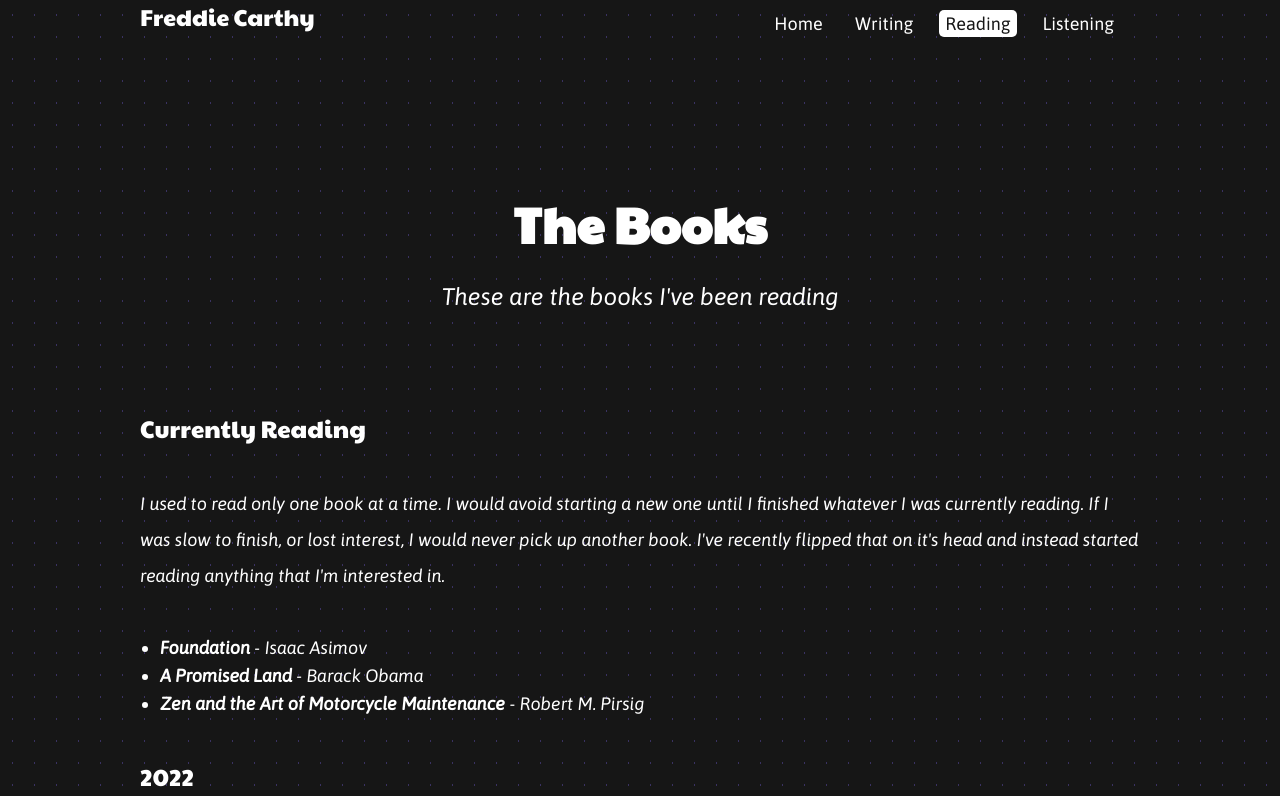
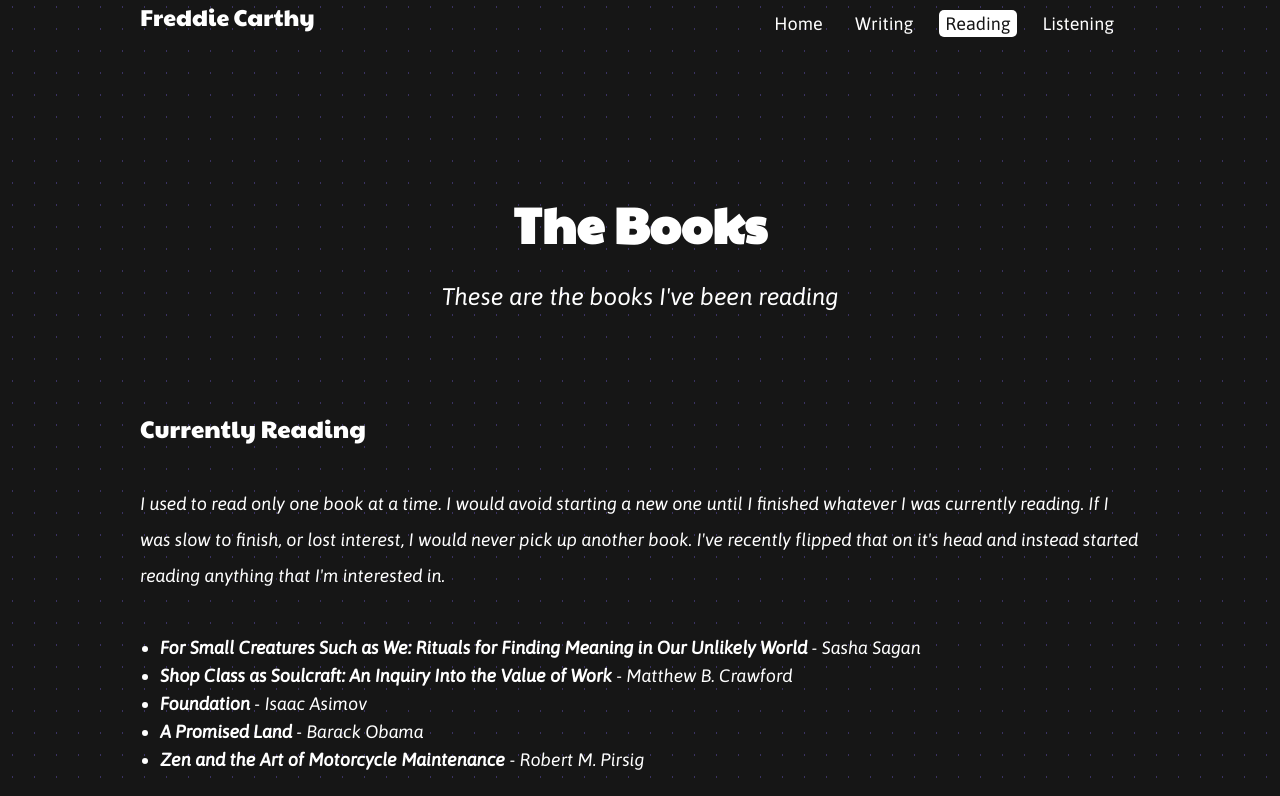
Before and after one commit to gjunkie/freddiecarthy, a Next.js app: page /reading in a window 1280 px wide. Shown: the top 796 px of the page. Built offline with nearby package versions, Linux system fonts and the light colour scheme.

Commit message:
update reading page

```diff
--- a/pages/reading/index.tsx
+++ b/pages/reading/index.tsx
@@ -17,6 +17,8 @@ const Reading = () => (
     <Heading>Currently Reading</Heading>
     <p>I used to read only one book at a time. I would avoid starting a new one until I finished whatever I was currently reading. If I was slow to finish, or lost interest, I would never pick up another book. I&apos;ve recently flipped that on it&apos;s head and instead started reading anything that I&apos;m interested in.</p>
     <List>
+      <li><strong>For Small Creatures Such as We: Rituals for Finding Meaning in Our Unlikely World</strong> - Sasha Sagan</li>
+      <li><strong>Shop Class as Soulcraft: An Inquiry Into the Value of Work</strong> - Matthew B. Crawford</li>
       <li><strong>Foundation</strong> - Isaac Asimov</li>
       <li><strong>A Promised Land</strong> - Barack Obama</li>
       <li><strong>Zen and the Art of Motorcycle Maintenance</strong> - Robert M. Pirsig</li>
@@ -95,7 +97,6 @@ const Reading = () => (
       <li><strong>An Elegant Puzzle: Systems of Engineering Management</strong> - Will Larson</li>
       <li><strong>Becoming</strong> - Michelle Obama</li>
       <li><strong>Deep Work</strong> - Cal Newport</li>
-      <li><strong>For Small Creatures Such as We: Rituals for Finding Meaning in Our Unlikely World</strong> - Sasha Sagan</li>
       <li><strong>Legacy of Ashes: The History of the CIA</strong> - Time Weiner</li>
       <li><strong>Technically Wrong: Sexist Apps, Biased Algorithms, and Other Threats of Toxic Tech</strong> - Sara Wachter-Boettcher</li>
       <li><strong>White Fragility: Why It&apos;s So Hard for White People to Talk About Racism</strong> - Robin DiAngelo</li>
```
